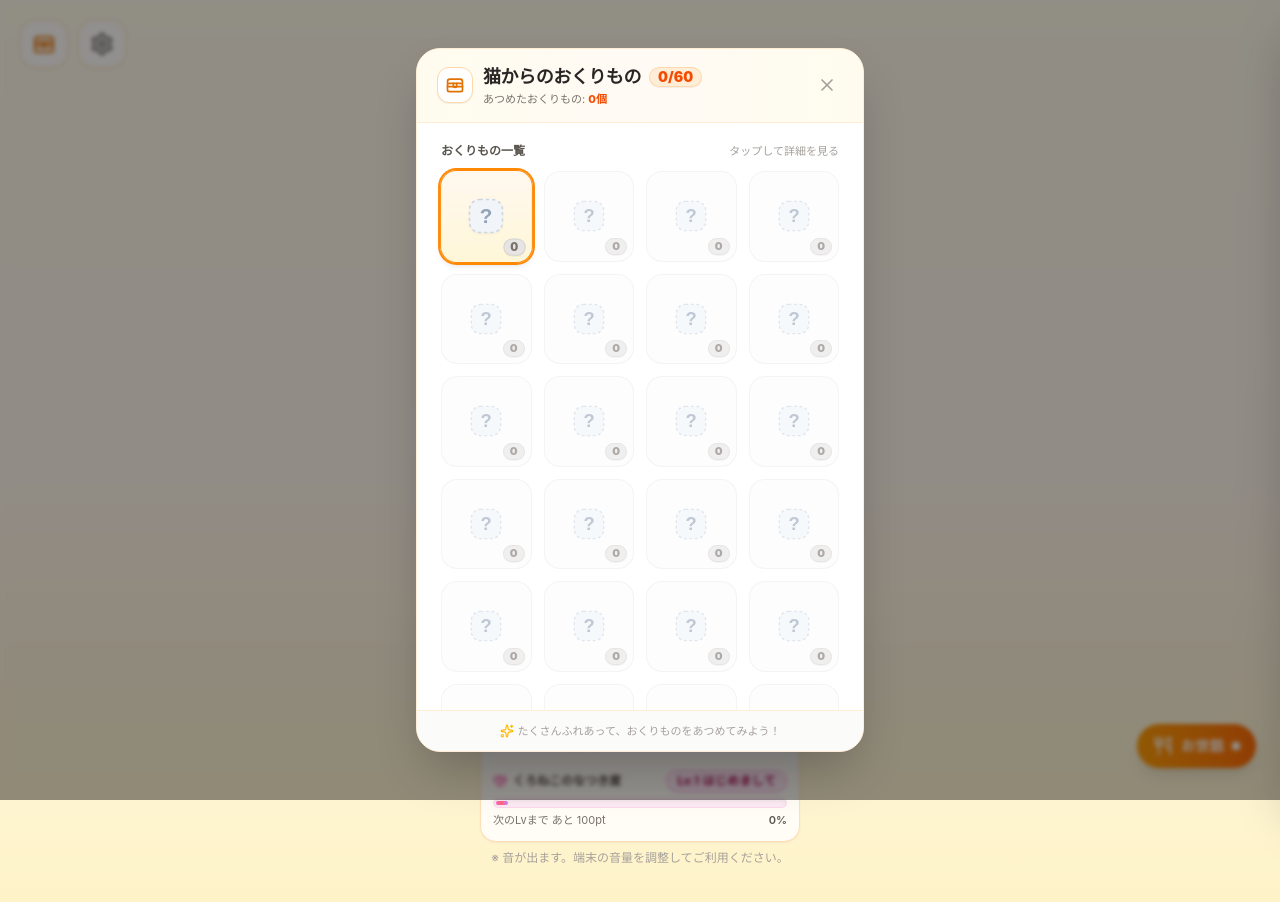
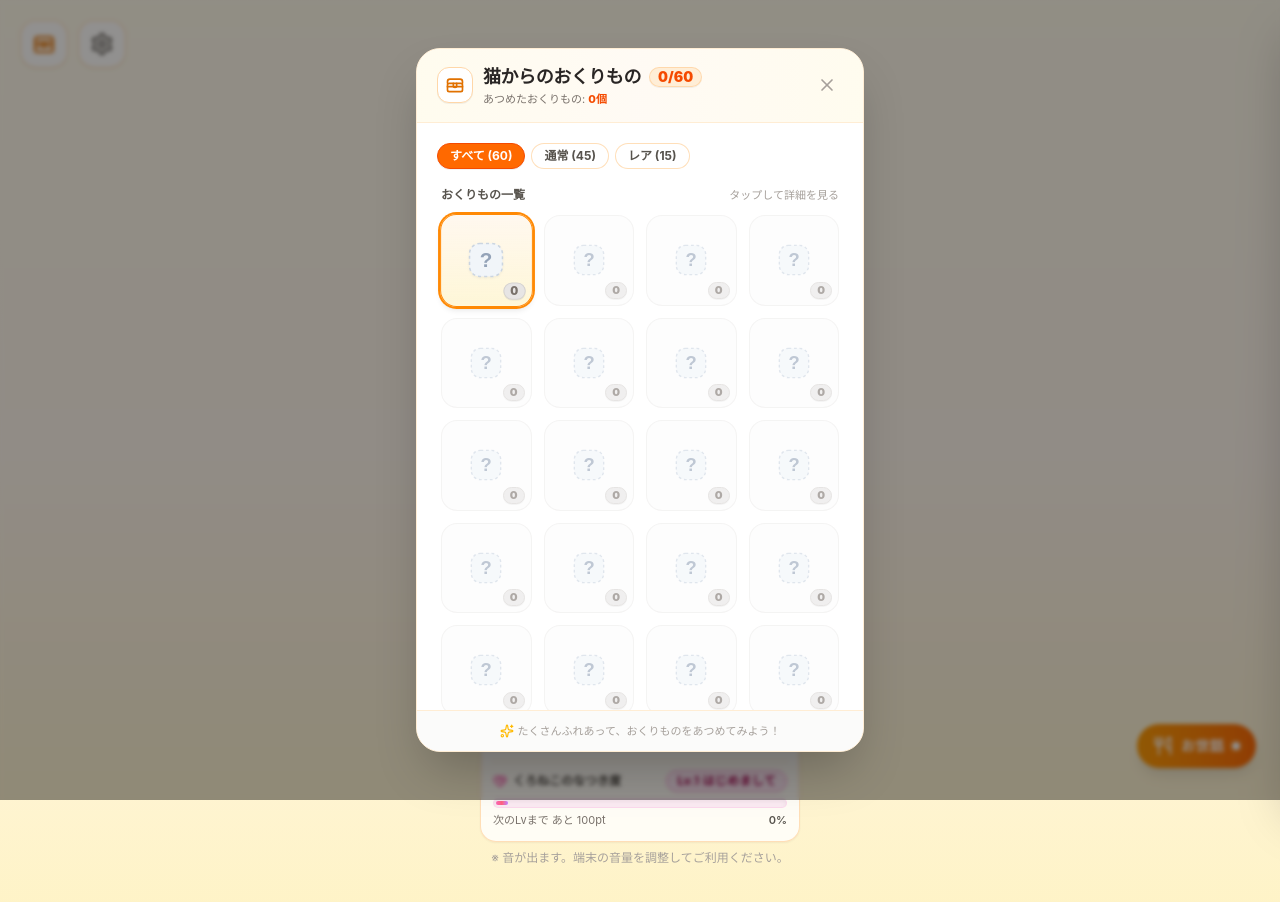
Before and after one commit to chyu25501-sudo/cat-room, a React (Vite) app: page / in a window 1280 px wide. Both pictures are taken after a click on the button 44 px from the left and 44 px from the top of the page. Shown: the top 902 px of the page. Built offline with nearby package versions, Linux system fonts and the light colour scheme.

Commit message:
feat: おくりもの一覧にレアリティ絞り込みフィルターを追加（拡張対応）

```diff
--- a/src/components/gifts/GiftCollectionModal.tsx
+++ b/src/components/gifts/GiftCollectionModal.tsx
@@ -1,7 +1,13 @@
-import React, { useState } from 'react';
+import React, { useState, useMemo } from 'react';
 import { X, Sparkles } from 'lucide-react';
 import { GiftInventory, GiftItem } from '../../types/gift.ts';
-import { CAT_GIFTS, getTotalGiftCount, getAcquiredGiftTypeCount } from '../../utils/catGifts.ts';
+import {
+  CAT_GIFTS,
+  getTotalGiftCount,
+  getAcquiredGiftTypeCount,
+  getAvailableRarities,
+  getGiftRarityLabel,
+} from '../../utils/catGifts.ts';
 import { TreasureChestIcon } from './TreasureChestButton.tsx';
 import { GiftIcon } from './GiftIcon.tsx';
 import { CAT_PRESETS, CatId } from '../../types/cat.ts';
@@ -37,6 +43,19 @@ export const GiftCollectionModal: React.FC<GiftCollectionModalProps> = ({
 }) => {
   // 初期選択はカタログの先頭アイテム（または未選択時は先頭）
   const [selectedGiftId, setSelectedGiftId] = useState<string>(() => catalog[0]?.id ?? 'pebble');
+  // 選択中のレアリティフィルター（'all' または各レアリティ文字列）
+  const [selectedRarity, setSelectedRarity] = useState<string>('all');
+
+  // カタログからユニークなレアリティ一覧を動的抽出（今後レアリティが増加しても自動対応）
+  const availableRarities = useMemo(() => getAvailableRarities(catalog), [catalog]);
+
+  // レアリティ絞り込み後のカタログ
+  const filteredCatalog = useMemo(() => {
+    if (selectedRarity === 'all') {
+      return catalog;
+    }
+    return catalog.filter((item) => (item.rarity ?? 'common') === selectedRarity);
+  }, [catalog, selectedRarity]);
 
   if (!isOpen) {
     return null;
@@ -46,8 +65,12 @@ export const GiftCollectionModal: React.FC<GiftCollectionModalProps> = ({
   const totalCatalogCount = catalog.length;
   const acquiredTypeCount = getAcquiredGiftTypeCount(inventory, catalog);
 
-  // 現在選択されているギフトの定義情報とインベントリ記録
-  const selectedGift = catalog.find((g) => g.id === selectedGiftId) ?? catalog[0];
+  // 現在選択されているギフトの定義情報（絞り込みリスト内にあればそれを、無ければ絞り込みリストの先頭アイテム）
+  const selectedGift =
+    filteredCatalog.find((g) => g.id === selectedGiftId) ??
+    filteredCatalog[0] ??
+    catalog.find((g) => g.id === selectedGiftId) ??
+    catalog[0];
   const selectedRecord = selectedGift ? inventory[selectedGift.id] : undefined;
   const selectedCount = selectedRecord?.count ?? 0;
   const isSelectedAcquired = selectedCount > 0;
@@ -113,7 +136,53 @@ export const GiftCollectionModal: React.FC<GiftCollectionModalProps> = ({
         </div>
 
         {/* モーダルメインコンテンツ（表グリッドと下部詳細パネル） */}
-        <div className="p-4 sm:p-5 flex-1 overflow-y-auto flex flex-col gap-4">
+        <div className="p-4 sm:p-5 flex-1 overflow-y-auto flex flex-col gap-3.5">
+          {/* ウィンドウ上部：レアリティ絞り込みフィルター（今後レアリティが増加しても動的拡張可能） */}
+          <div
+            data-testid="gift-rarity-filter"
+            aria-label="レアリティ絞り込み"
+            className="flex items-center gap-1.5 overflow-x-auto pb-1 no-scrollbar shrink-0"
+          >
+            {/* すべて */}
+            <button
+              type="button"
+              data-testid="filter-rarity-all"
+              aria-pressed={selectedRarity === 'all'}
+              onClick={() => setSelectedRarity('all')}
+              className={`px-3 py-1 rounded-full text-xs font-bold transition-all shrink-0 cursor-pointer border ${
+                selectedRarity === 'all'
+                  ? 'bg-orange-500 text-white border-orange-600 shadow-2xs'
+                  : 'bg-white/90 text-stone-600 border-orange-200/80 hover:bg-orange-50'
+              }`}
+            >
+              すべて ({catalog.length})
+            </button>
+
+            {/* 動的抽出された各レアリティ（通常、レア、今後追加されるレアリティ） */}
+            {availableRarities.map((rarity) => {
+              const isSelected = selectedRarity === rarity;
+              const label = getGiftRarityLabel(rarity);
+              const count = catalog.filter((item) => (item.rarity ?? 'common') === rarity).length;
+
+              return (
+                <button
+                  key={rarity}
+                  type="button"
+                  data-testid={`filter-rarity-${rarity}`}
+                  aria-pressed={isSelected}
+                  onClick={() => setSelectedRarity(rarity)}
+                  className={`px-3 py-1 rounded-full text-xs font-bold transition-all shrink-0 cursor-pointer border ${
+                    isSelected
+                      ? 'bg-orange-500 text-white border-orange-600 shadow-2xs'
+                      : 'bg-white/90 text-stone-600 border-orange-200/80 hover:bg-orange-50'
+                  }`}
+                >
+                  {label} ({count})
+                </button>
+              );
+            })}
+          </div>
+
           {/* おくりものの表（グリッド並び）：角丸正方形の中にアイコン、右下に個数を表示 */}
           <div className="flex flex-col">
             <div className="flex items-center justify-between mb-2 px-1">
@@ -127,7 +196,7 @@ export const GiftCollectionModal: React.FC<GiftCollectionModalProps> = ({
               data-testid="gift-grid-table"
               className="grid grid-cols-3 sm:grid-cols-4 gap-2.5 sm:gap-3 p-1"
             >
-              {catalog.map((gift) => {
+              {filteredCatalog.map((gift) => {
                 const isSelected = selectedGift?.id === gift.id;
                 const record = inventory[gift.id];
                 const count = record?.count ?? 0;
@@ -204,6 +273,16 @@ export const GiftCollectionModal: React.FC<GiftCollectionModalProps> = ({
                 );
               })}
             </div>
+
+            {/* 絞り込み結果が0件の時の案内 */}
+            {filteredCatalog.length === 0 && (
+              <div
+                data-testid="gift-filter-empty"
+                className="py-8 text-center text-xs text-stone-400 font-medium"
+              >
+                該当するおくりものがありません
+              </div>
+            )}
           </div>
 
           {/* ウィンドウ下側の詳細な説明エリア */}
--- a/src/types/gift.ts
+++ b/src/types/gift.ts
@@ -71,8 +71,9 @@ export type GiftId =
  * 贈り物のレアリティ
  * common: 通常のおくりもの
  * rare: レアリティの高いおくりもの（もらえる確率が低く、背景が金色）
+ * 将来追加される可能性のあるレアリティ（例: 'epic', 'legendary' 等）にも対応可能な拡張型
  */
-export type GiftRarity = 'common' | 'rare';
+export type GiftRarity = 'common' | 'rare' | string;
 
 /**
  * 贈り物の定義情報
--- a/src/utils/catGifts.ts
+++ b/src/utils/catGifts.ts
@@ -770,3 +770,62 @@ export function sanitizeGiftInventory(raw: unknown): GiftInventory {
 
   return result;
 }
+
+/**
+ * レアリティごとの表示定義（ラベル・バッジスタイル）
+ * 今後新しいレアリティが増加した場合もここに追加または動的フォールバックで対応可能
+ */
+export interface GiftRarityMeta {
+  id: string;
+  label: string;
+  badgeClass: string;
+}
+
+export const GIFT_RARITY_METAS: Record<string, GiftRarityMeta> = {
+  common: {
+    id: 'common',
+    label: '通常',
+    badgeClass: 'bg-stone-100 text-stone-700 border-stone-200',
+  },
+  rare: {
+    id: 'rare',
+    label: 'レア',
+    badgeClass: 'bg-gradient-to-r from-amber-100 to-yellow-100 text-amber-800 border-amber-300',
+  },
+};
+
+/**
+ * レアリティの日本語表示名を取得する純粋関数
+ * 未登録の新しいレアリティが来た場合でもフォールバックして安全に表示します
+ */
+export function getGiftRarityLabel(rarity?: string): string {
+  if (!rarity) return '通常';
+  return GIFT_RARITY_METAS[rarity]?.label ?? rarity;
+}
+
+/**
+ * カタログ内に含まれるユニークなレアリティ一覧を標準の表示順で取得する純粋関数
+ * 今後新しいレアリティがカタログに追加された場合でも自動的に抽出されます
+ */
+export function getAvailableRarities(
+  catalog: readonly GiftItem[] = CAT_GIFTS
+): string[] {
+  const seen = new Set<string>();
+  const rarities: string[] = [];
+
+  for (const item of catalog) {
+    const r = item.rarity ?? 'common';
+    if (!seen.has(r)) {
+      seen.add(r);
+      rarities.push(r);
+    }
+  }
+
+  // 優先順位（common -> rare -> その他登録順）
+  const orderMap: Record<string, number> = { common: 0, rare: 1 };
+  return rarities.sort((a, b) => {
+    const orderA = orderMap[a] ?? 99;
+    const orderB = orderMap[b] ?? 99;
+    return orderA - orderB;
+  });
+}
```
Also changed, not shown: 2 other files (tests, documents, lock files or other folders).
